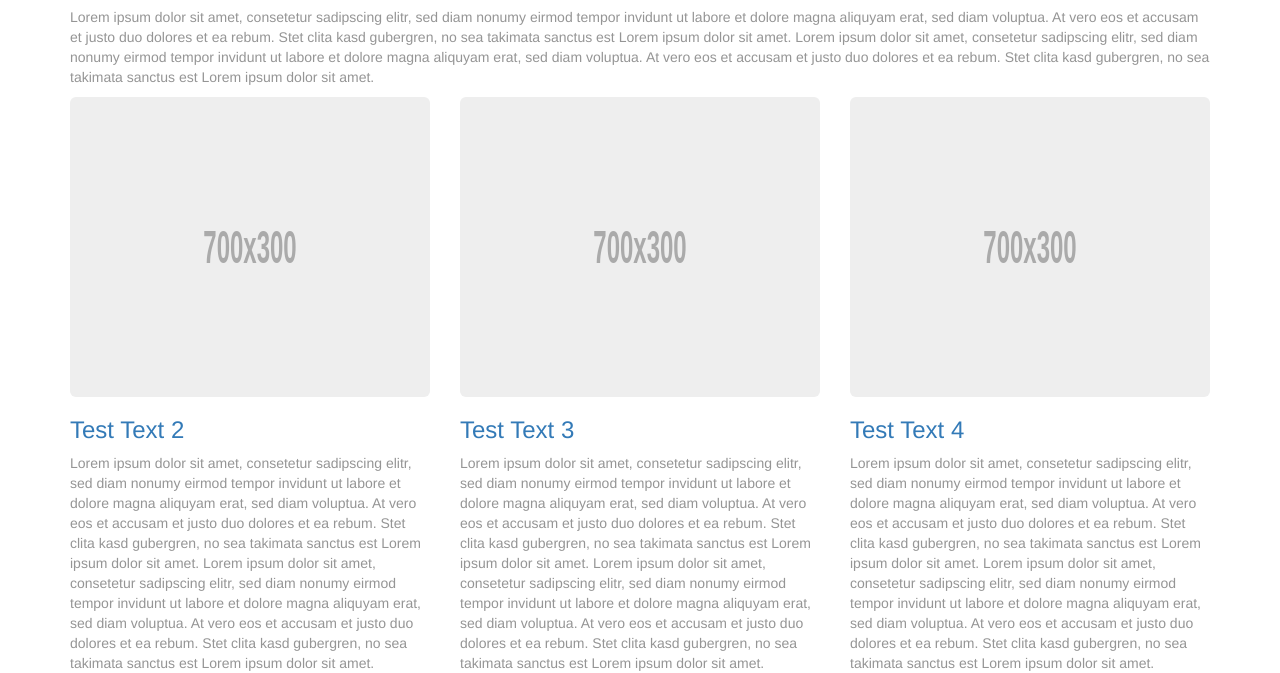
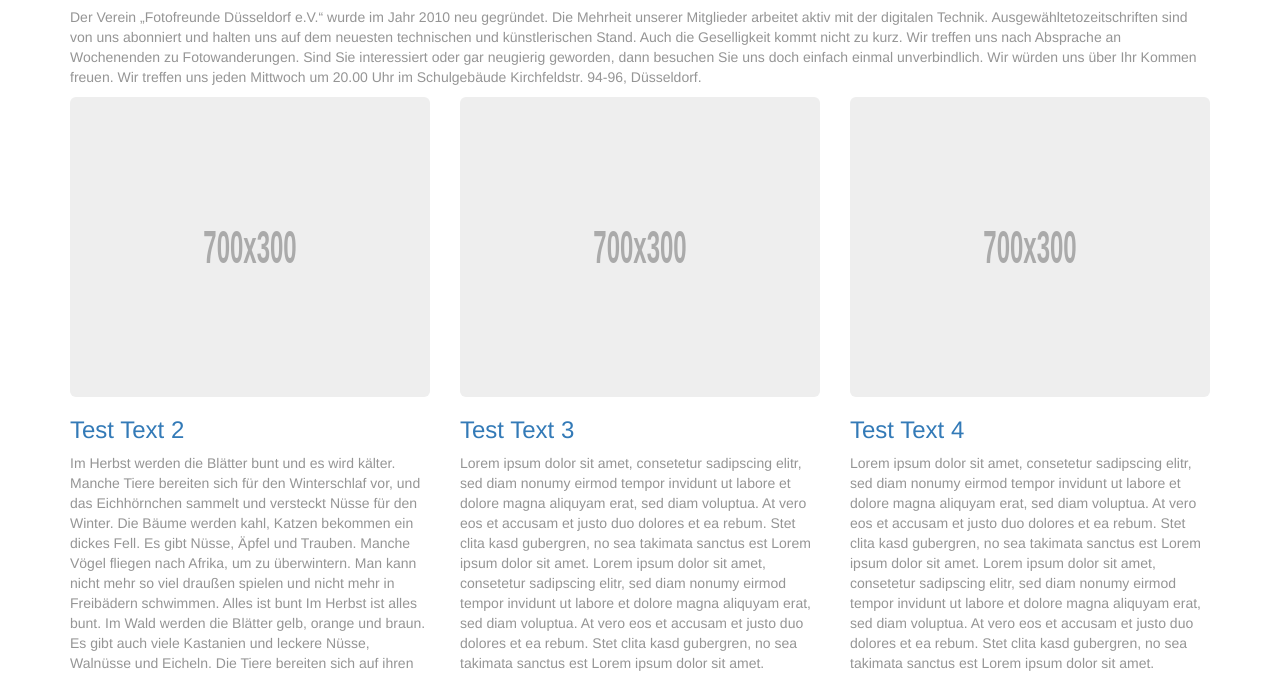
Before and after one commit to JeslynRamstijn/256, a plain HTML site: page index.html in a window 1280 px wide. Shown: the part 489-1162 px from the top of the page. Drawn offline with Linux system fonts and the light colour scheme.

Commit message:
Add files via upload

```diff
--- a/index.html
+++ b/index.html
@@ -126,7 +126,7 @@
                     <small>Test Text 1</small>
                 </h1>
 
-                <p>Lorem ipsum dolor sit amet, consetetur sadipscing elitr, sed diam nonumy eirmod tempor invidunt ut labore et dolore magna aliquyam erat, sed diam voluptua. At vero eos et accusam et justo duo dolores et ea rebum. Stet clita kasd gubergren, no sea takimata sanctus est Lorem ipsum dolor sit amet. Lorem ipsum dolor sit amet, consetetur sadipscing elitr, sed diam nonumy eirmod tempor invidunt ut labore et dolore magna aliquyam erat, sed diam voluptua. At vero eos et accusam et justo duo dolores et ea rebum. Stet clita kasd gubergren, no sea takimata sanctus est Lorem ipsum dolor sit amet.</p>
+                <p>Der Verein „Fotofreunde Düsseldorf e.V.“ wurde im Jahr 2010 neu gegründet. Die Mehrheit unserer Mitglieder arbeitet aktiv mit der digitalen Technik. Ausgewähltetozeitschriften sind von uns abonniert und halten uns auf dem neuesten technischen und künstlerischen Stand. Auch die Geselligkeit kommt nicht zu kurz. Wir treffen uns nach Absprache an Wochenenden zu Fotowanderungen. Sind Sie interessiert oder gar neugierig geworden, dann besuchen Sie uns doch einfach einmal unverbindlich. Wir würden uns über Ihr Kommen freuen. Wir treffen uns jeden Mittwoch um 20.00 Uhr im Schulgebäude Kirchfeldstr. 94-96, Düsseldorf.</p>
             </div>
         </div>
         <!-- /.row -->
@@ -140,7 +140,11 @@
                 <h3>
                     <a href="#">Test Text 2</a>
                 </h3>
-                <p>Lorem ipsum dolor sit amet, consetetur sadipscing elitr, sed diam nonumy eirmod tempor invidunt ut labore et dolore magna aliquyam erat, sed diam voluptua. At vero eos et accusam et justo duo dolores et ea rebum. Stet clita kasd gubergren, no sea takimata sanctus est Lorem ipsum dolor sit amet. Lorem ipsum dolor sit amet, consetetur sadipscing elitr, sed diam nonumy eirmod tempor invidunt ut labore et dolore magna aliquyam erat, sed diam voluptua. At vero eos et accusam et justo duo dolores et ea rebum. Stet clita kasd gubergren, no sea takimata sanctus est Lorem ipsum dolor sit amet.</p>
+                <p>Im Herbst werden die Blätter bunt und es wird kälter. Manche Tiere bereiten sich für den Winterschlaf vor, und das Eichhörnchen sammelt und versteckt Nüsse für den Winter. Die Bäume werden kahl, Katzen bekommen ein dickes Fell. Es gibt Nüsse, Äpfel und Trauben. Manche Vögel fliegen nach Afrika, um zu überwintern. Man kann nicht mehr so viel draußen spielen und nicht mehr in Freibädern schwimmen.
+                    Alles ist bunt
+                    Im Herbst ist alles bunt. Im Wald werden die Blätter gelb, orange und braun. Es gibt auch viele Kastanien und leckere Nüsse, Walnüsse und Eicheln. Die Tiere bereiten sich auf ihren Winterschlaf vor und essen ganz viel.
+
+                    Auch wir müssen immer mehr Kleider anziehen, denn im Herbst gibt es oft Wind. Wir lassen unsere Drachen steigen. Der Herbst ist einfach schön.</p>
             </article>
             <article class="col-md-4 article-intro">
                 <a href="#">
```
